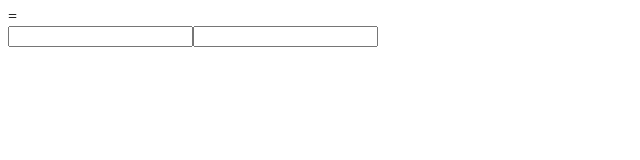
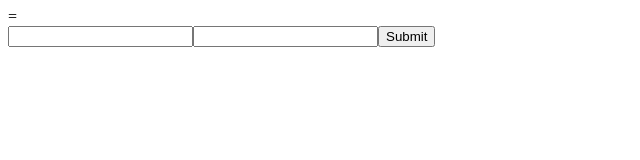
Before and after one commit to Sant7611/react, a React (Vite) app in the folder reactpro/: page / in a window 1280 px wide. Shown: the top 160 px of the page, without its empty margins (0-640 px from the left). Built offline with nearby package versions, Linux system fonts and the light colour scheme.

Commit message:
multiple forms

```diff
--- a/reactpro/src/MultipleForms.jsx
+++ b/reactpro/src/MultipleForms.jsx
@@ -4,6 +4,10 @@ import { useState } from "react";
 
 export default function MultipleForms() {
   const [name, setName] = useState({ fname: "", lname: "" });
+  function handleSubmission(e){
+    console.log(name);
+    e.preventDefault();
+  }
   return (
     <div>
       {name.fname}={name.lname}
@@ -18,6 +22,7 @@ export default function MultipleForms() {
           onChange={(e) => setName({ ...name, lname: e.target.value })}
           value={name.lname}
         />
+        <button onClick={(e)=>handleSubmission(e)}>Submit</button>
       </form>
     </div>
   );
```
